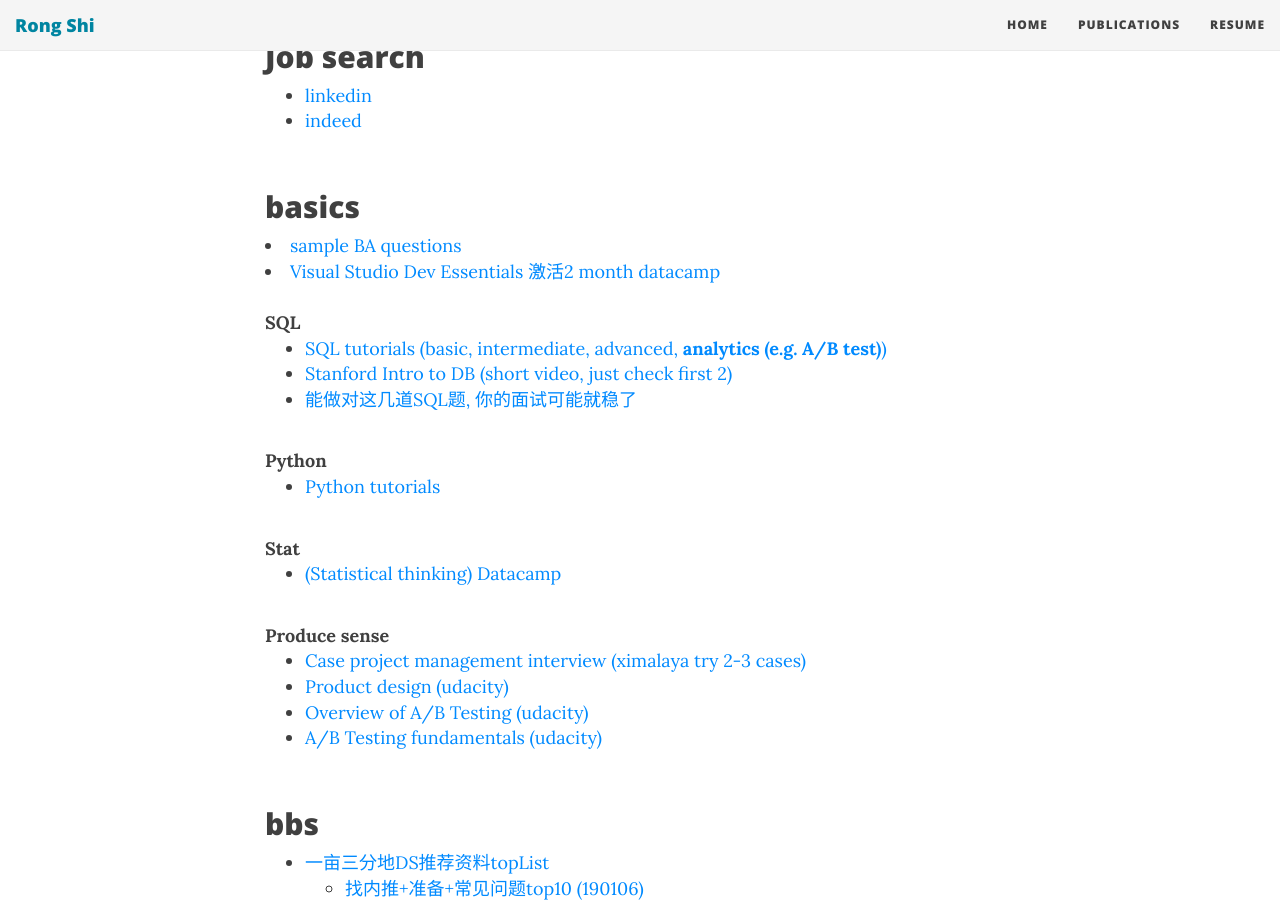
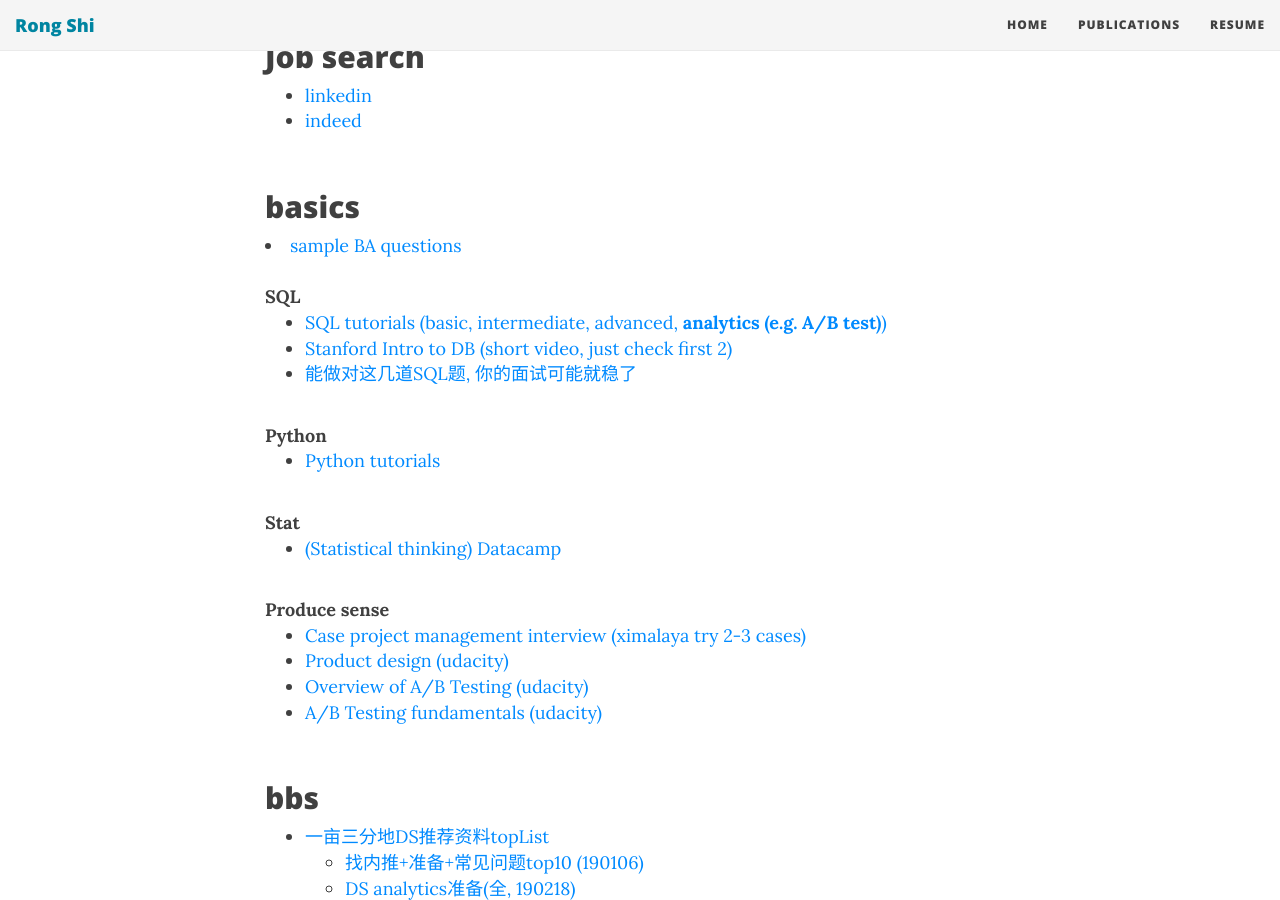
Before and after one commit to vdr007/vdr007.github.io, a Jekyll site: the page built from ba-resource.html, in a window 1280 px wide and 900 px high, scrolled down 310 px. Built offline with Jekyll 4.4.1, drawn with Linux system fonts in a browser that asks for light colours; nearby versions of some CDN libraries.

Commit message:
update ba

```diff
--- a/ba-resource.html
+++ b/ba-resource.html
@@ -29,7 +29,7 @@
 <br/>
 <h2>basics</h2>
 <li><a href="https://www.dataapplab.com/63_interview_questions_business-analyst_must_know">sample BA questions</a></li>
-<li><a href="">Visual Studio Dev Essentials 激活2 month datacamp</a></li>
+<!--li><a href="">Visual Studio Dev Essentials 激活2 month datacamp</a></li-->
 
 	<br/>
   <b>SQL</b>
```
